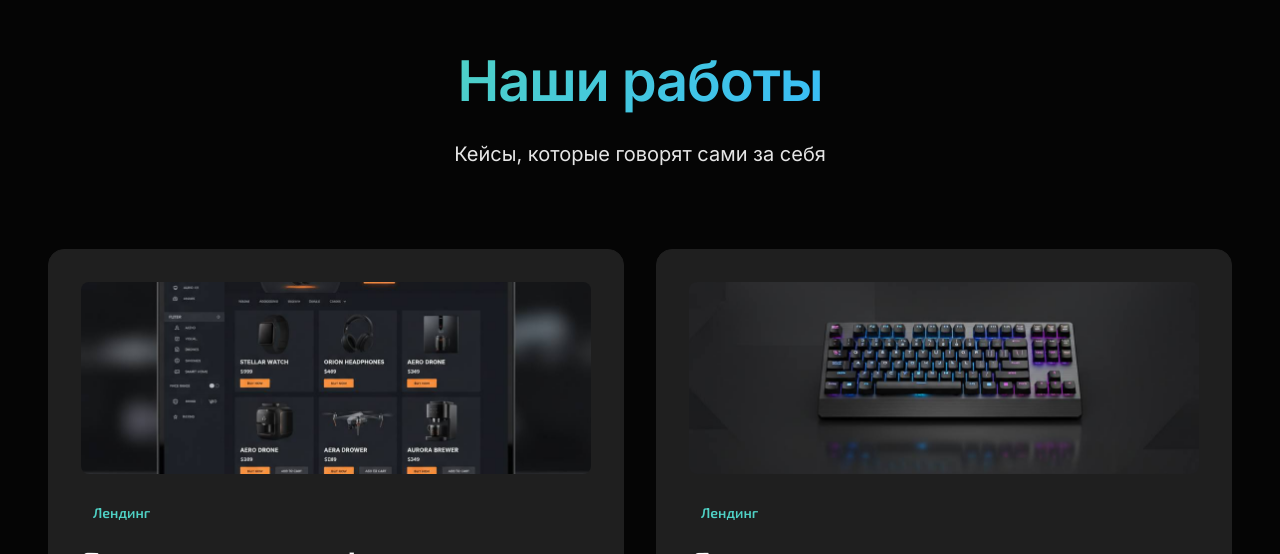
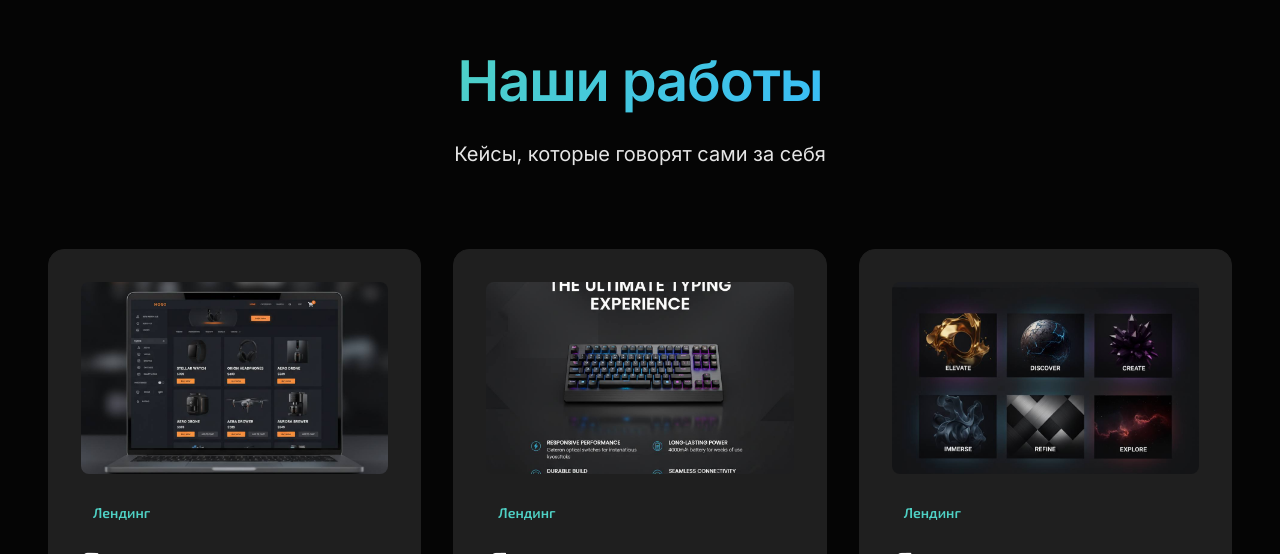
Before and after one commit to danilkosov07-afk/Lendoo, a Next.js app: page / in a window 1280 px wide. Shown: the part 5063-5617 px from the top of the page. Built offline with nearby package versions, Linux system fonts and the light colour scheme.

Commit message:
fix: update grid to show 3 cards in one row on desktop

```diff
--- a/components/Cases.tsx
+++ b/components/Cases.tsx
@@ -62,7 +62,7 @@
           </p>
         </motion.div>
 
-        <div className="grid grid-cols-1 md:grid-cols-2 gap-8">
+        <div className="grid grid-cols-1 md:grid-cols-2 lg:grid-cols-3 gap-8 items-stretch">
           {casesData.items.map((caseItem, index) => (
             <CaseCardWrapper key={caseItem.id} caseItem={caseItem} index={index} />
           ))}
```
